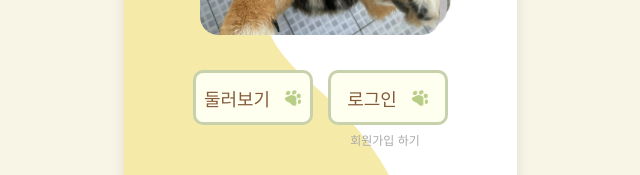
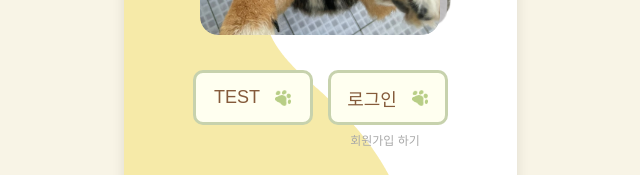
Before and after one commit to chaeliwon/Wepet, a React (Create React App) app in the folder frontend/: page / in a window 1280 px wide. Shown: the part 602-777 px from the top of the page, without its empty margins (320-960 px from the left). Built offline with nearby package versions, Linux system fonts and the light colour scheme; a web font is replaced by a local one.

Commit message:
테스트용

```diff
--- a/frontend/src/pages/Homepage.jsx
+++ b/frontend/src/pages/Homepage.jsx
@@ -45,7 +45,7 @@ const Homepage = () => {
                 alt="둘러보기"
               />
               <p className="swiperImagesLinkTxt">
-                TEST
+              둘러보기
                 <br />
                 <br />
                 <img
@@ -63,7 +63,7 @@ const Homepage = () => {
       <div className="bottom-buttons">
         <Link to="/findpet">
           <button className="bottom-btn">
-            둘러보기
+            TEST
             <img src={jelly} alt="paw" className="jelleyicon" />
           </button>
         </Link>
```
